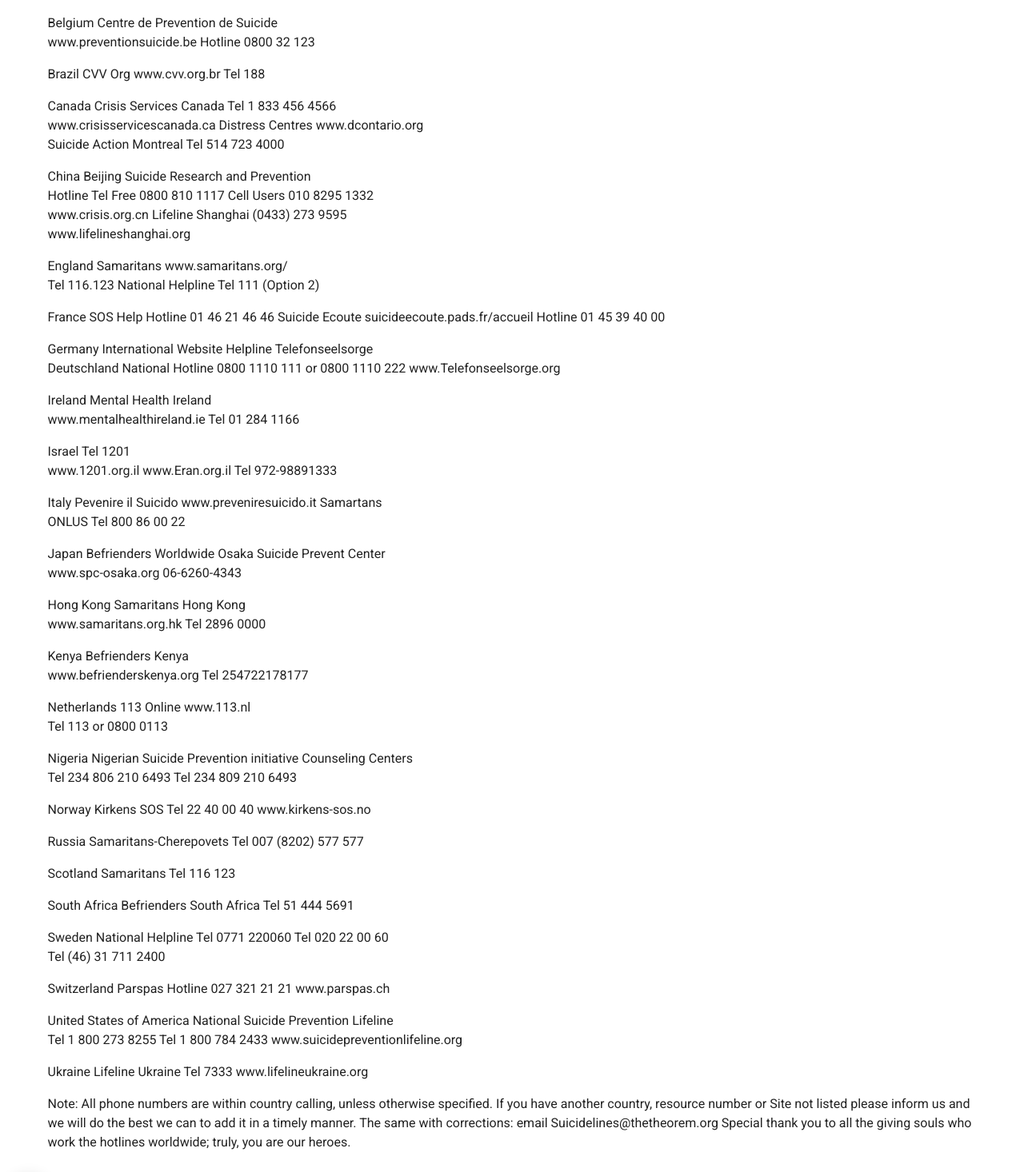
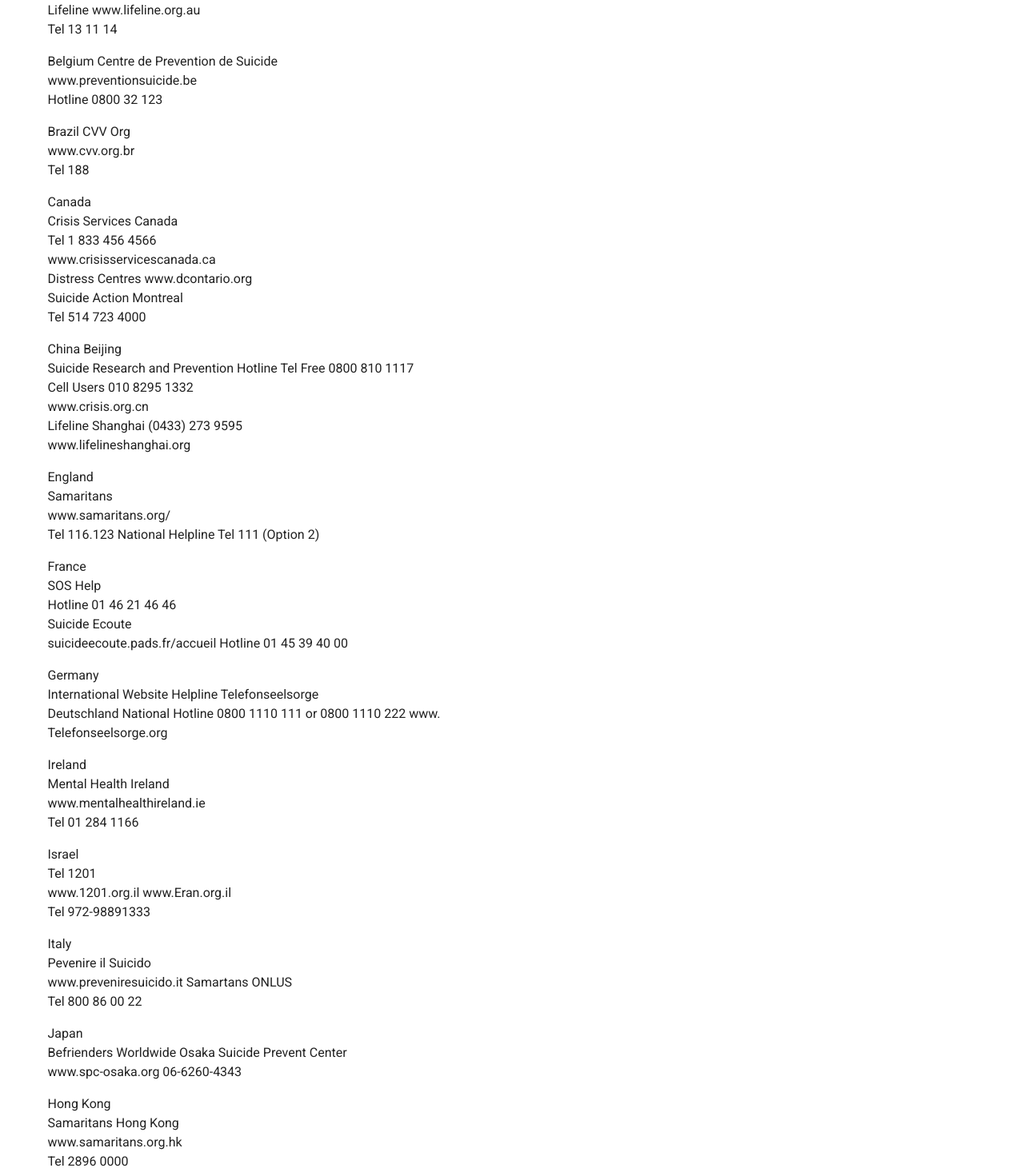
Before and after one commit to JesseStew/ode-to-martha-mitchell, a Vue app: page /help-lines in a window 1280 px wide. Shown: the part 844-2310 px from the top of the page at 80% size. Built offline with nearby package versions, Linux system fonts and the light colour scheme.

Commit message:
Help Lines

```diff
--- a/src/views/HelpLines.vue
+++ b/src/views/HelpLines.vue
@@ -3,102 +3,163 @@
 		<v-row>
 			<v-col cols="12">
 				<h1 class="interview-title">
-					Help Lines
+					World Suicide Hotlines
 				</h1>
 			</v-col>
 			<v-col cols="12">
 				<p>
-					Australia Lifeline www.lifeline.org.au Tel 13 11 14
+					<span class="bold">Australia</span><br />
+					Lifeline www.lifeline.org.au<br />
+					Tel 13 11 14
 				</p>
 				<p>
-					Belgium Centre de Prevention de Suicide<br />
-					www.preventionsuicide.be Hotline 0800 32 123
+					<span class="bold">Belgium Centre de Prevention de Suicide</span><br />
+					www.preventionsuicide.be<br />
+					Hotline 0800 32 123
 				</p>
 				<p>
-					Brazil CVV Org www.cvv.org.br Tel 188
+					<span class="bold">Brazil CVV Org</span><br />
+					www.cvv.org.br<br />
+					Tel 188
 				</p>
 				<p>
-					Canada Crisis Services Canada Tel 1 833 456 4566<br />
-					www.crisisservicescanada.ca Distress Centres www.dcontario.org<br />
-					Suicide Action Montreal Tel 514 723 4000
+					<span class="bold">Canada</span><br />
+					Crisis Services Canada<br />
+					Tel 1 833 456 4566<br />
+					www.crisisservicescanada.ca<br />
+					Distress Centres www.dcontario.org<br />
+					Suicide Action Montreal<br />
+					Tel 514 723 4000
 				</p>
 				<p>
-					China Beijing Suicide Research and Prevention<br />
-					Hotline Tel Free 0800 810 1117 Cell Users 010 8295 1332<br />
-					www.crisis.org.cn Lifeline Shanghai (0433) 273 9595<br />
+					<span class="bold">China Beijing</span><br />
+					Suicide Research and Prevention Hotline Tel Free 0800 810 1117<br />
+					Cell Users 010 8295 1332<br />
+					www.crisis.org.cn<br />
+					Lifeline Shanghai (0433) 273 9595<br />
 					www.lifelineshanghai.org
 				</p>
 				<p>
-					England Samaritans www.samaritans.org/<br />
+					<span class="bold">England</span><br />
+					Samaritans<br />
+					www.samaritans.org/<br />
 					Tel 116.123 National Helpline Tel 111 (Option 2)
 				</p>
 				<p>
-					France SOS Help Hotline 01 46 21 46 46 Suicide Ecoute suicideecoute.pads.fr/accueil Hotline 01 45 39 40 00
+					<span class="bold">France</span><br />
+					SOS Help<br />
+					Hotline 01 46 21 46 46<br />
+					Suicide Ecoute<br />
+					suicideecoute.pads.fr/accueil Hotline 01 45 39 40 00
 				</p>
 				<p>
-					Germany International Website Helpline Telefonseelsorge<br />
-					Deutschland National Hotline 0800 1110 111 or 0800 1110 222 www.Telefonseelsorge.org
+					<span class="bold">Germany</span><br />
+					International Website Helpline Telefonseelsorge<br />
+					Deutschland National Hotline 0800 1110 111 or 0800 1110 222 www.<br />
+					Telefonseelsorge.org
 				</p>
 				<p>
-					Ireland Mental Health Ireland<br />
-					www.mentalhealthireland.ie Tel 01 284 1166
+					<span class="bold">Ireland</span><br />
+					Mental Health Ireland<br />
+					www.mentalhealthireland.ie<br />
+					Tel 01 284 1166
 				</p>
 				<p>
-					Israel Tel 1201<br />
-					www.1201.org.il www.Eran.org.il Tel 972-98891333
+					<span class="bold">Israel</span><br />
+					Tel 1201<br />
+					www.1201.org.il www.Eran.org.il<br />
+					Tel 972-98891333
 				</p>
 				<p>
-					Italy Pevenire il Suicido www.preveniresuicido.it Samartans<br />
-					ONLUS Tel 800 86 00 22
+					<span class="bold">Italy</span><br />
+					Pevenire il Suicido<br />
+					www.preveniresuicido.it Samartans ONLUS<br />
+					Tel 800 86 00 22
 				</p>
 				<p>
-					Japan Befrienders Worldwide Osaka Suicide Prevent Center<br />
+					<span class="bold">Japan</span><br />
+					Befrienders Worldwide Osaka Suicide Prevent Center<br />
 					www.spc-osaka.org 06-6260-4343
 				</p>
 				<p>
-					Hong Kong Samaritans Hong Kong<br />
-					www.samaritans.org.hk Tel 2896 0000
+					<span class="bold">Hong Kong</span><br />
+					Samaritans Hong Kong<br />
+					www.samaritans.org.hk<br />
+					Tel 2896 0000
 				</p>
 				<p>
-					Kenya Befrienders Kenya<br />
-					www.befrienderskenya.org Tel 254722178177
+					<span class="bold">Kenya</span><br />
+					Befrienders Kenya<br />
+					www.befrienderskenya.org<br />
+					Tel 254722178177
 				</p>
 				<p>
-					Netherlands 113 Online www.113.nl<br />
+					<span class="bold">Netherlands</span><br />
+					113 Online www.113.nl<br />
 					Tel 113 or 0800 0113
 				</p>
 				<p>
-					Nigeria Nigerian Suicide Prevention initiative Counseling Centers<br />
-					Tel 234 806 210 6493 Tel 234 809 210 6493
+					<span class="bold">Nigeria</span><br />
+					Nigerian Suicide Prevention initiative Counseling Centers<br />
+					Tel 234 806 210 6493<br />
+					Tel 234 809 210 6493
 				</p>
 				<p>
-					Norway Kirkens SOS Tel 22 40 00 40 www.kirkens-sos.no<br />
+					<span class="bold">Norway</span><br />
+					Kirkens SOS<br />
+					Tel 22 40 00 40<br />
+					www.kirkens-sos.no
 				</p>
 				<p>
-					Russia Samaritans-Cherepovets Tel 007 (8202) 577 577<br />
+					<span class="bold">Russia</span><br />
+					Samaritans-Cherepovets<br />
+					Tel 007 (8202) 577 577
 				</p>
 				<p>
-					Scotland Samaritans Tel 116 123<br />
+					<span class="bold">Scotland</span><br />
+					Samaritans<br />
+					Tel 116 123<br />
 				</p>
 				<p>
-					South Africa Befrienders South Africa Tel 51 444 5691<br />
+					<span class="bold">South Africa</span><br />
+					Befrienders South Africa<br />
+					Tel 51 444 5691<br />
 				</p>
 				<p>
-					Sweden National Helpline Tel 0771 220060 Tel 020 22 00 60<br />
+					<span class="bold">Sweden</span><br />
+					National Helpline<br />
+					Tel 0771 220060<br />
+					Tel 020 22 00 60<br />
 					Tel (46) 31 711 2400
 				</p>
 				<p>
-					Switzerland Parspas Hotline 027 321 21 21 www.parspas.ch<br />
+					<span class="bold">Switzerland</span><br />
+					Parspas Hotline 027 321 21 21<br />
+					www.parspas.ch<br />
 				</p>
 				<p>
-					United States of America National Suicide Prevention Lifeline<br />
-					Tel 1 800 273 8255 Tel 1 800 784 2433 www.suicidepreventionlifeline.org
+					<span class="bold">United States of America</span><br />
+					National Suicide Prevention Lifeline<br />
+					Tel 1 800 273 8255 Tel 1 800 784 2433<br />
+					www.suicidepreventionlifeline.org
 				</p>
 				<p>
-					Ukraine Lifeline Ukraine Tel 7333 www.lifelineukraine.org<br />
+					<span class="bold">Ukraine</span><br />
+					Lifeline Ukraine<br />
+					Tel 7333<br />
+					www.lifelineukraine.org<br />
 				</p>
-				<p>
-					Note: All phone numbers are within country calling, unless otherwise specified. If you have another country, resource number or Site not listed please inform us and we will do the best we can to add it in a timely manner. The same with corrections: email Suicidelines@thetheorem.org Special thank you to all the giving souls who work the hotlines worldwide; truly, you are our heroes.
+				<p class="bold">
+					<span
+						style="
+							font-size: 1.3em;
+						">Note:</span> All phone numbers are within country calling, unless otherwise specified. If you have another country, resource number or Site not listed please inform us and we will do the best we can to add it in a timely manner. The same with corrections: email Suicidelines@thetheorem.org Special thank you to all the giving souls who work the hotlines worldwide; truly, you are our heroes.
+				</p>
+				<p class="bold">
+					<span
+						style="
+							font-size: 1.3em;
+						">Disclaimer:</span> This list is only a general guide and not intended as a substitute for your local suicide prevention resource.
 				</p>
 			</v-col>
 		</v-row>
```
